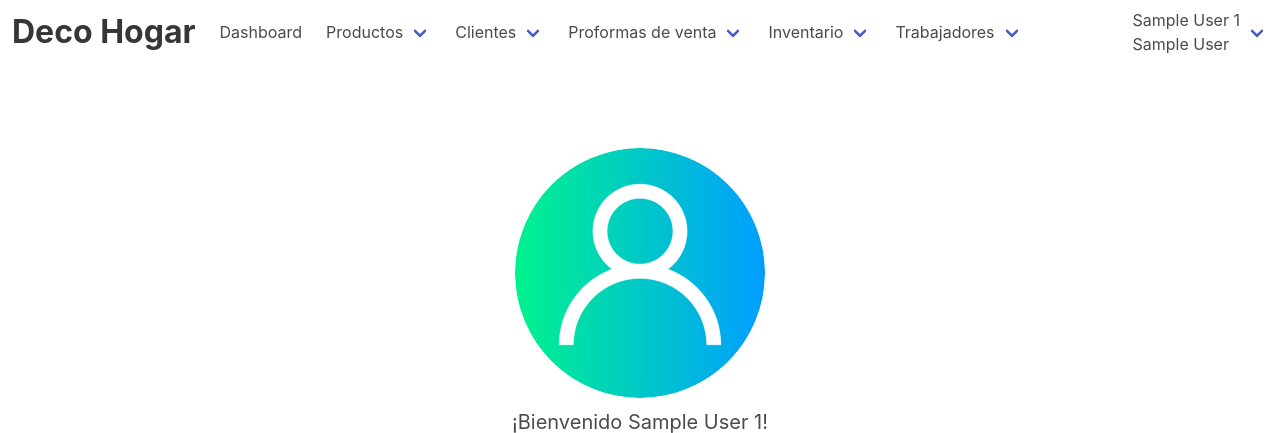
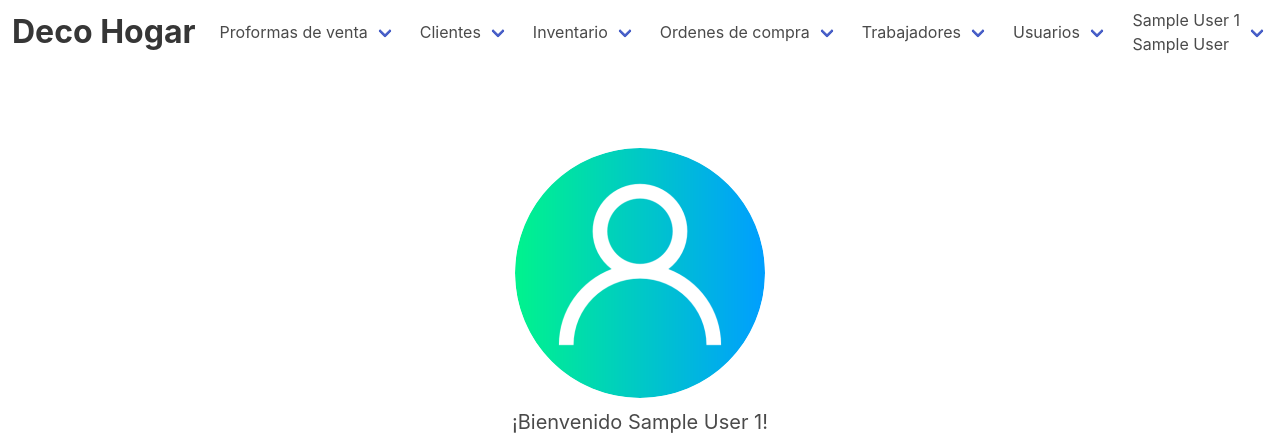
Before and after one commit to Xanderitsme/deco_hogar, a PHP site: page /deco_hogar/dashboard/ in a window 1280 px wide. Shown: the top 433 px of the page. Run offline with PHP 8.4, Linux system fonts and the light colour scheme; the visitor is signed in with stand-in values (Sample User, id 1).

Commit message:
Modifica la estructura de la navbar
Se modificó la navbar para poder colocar los enlaces de todas las secciones de la aplicación

```diff
--- a/public_html/app/views/inc/navbar.php
+++ b/public_html/app/views/inc/navbar.php
@@ -3,74 +3,103 @@
     <a class="navbar-item" href="<?php echo APP_URL; ?>dashboard/">
       <h1 class="title" style="font-weight: 700;">Deco Hogar</h1>
     </a>
-    <div class="navbar-burger" data-target="navbarExampleTransparentExample">
+    <div class="navbar-burger" data-target="navbar-links">
       <span></span>
       <span></span>
       <span></span>
     </div>
   </div>
 
-  <div id="navbarExampleTransparentExample" class="navbar-menu">
+  <div id="navbar-links" class="navbar-menu">
     <div class="navbar-start">
-      <a class="navbar-item" href="<?php echo APP_URL; ?>dashboard/">
-        Dashboard
-      </a>
+
       <div class="navbar-item has-dropdown is-hoverable">
-        <a class="navbar-link" href="<?php echo APP_URL; ?>productos/">
-          Productos
+        <a class="navbar-link" href="<?php echo APP_URL; ?>listaProformasVenta/">
+          Proformas de venta
         </a>
         <div class="navbar-dropdown is-boxed">
-          <a class="navbar-item" href="<?php echo APP_URL; ?>nuevoProducto/">
-            Registrar nuevo producto
+          <a class="navbar-item" href="<?php echo APP_URL; ?>nuevaProformaVenta/">
+            Nueva proforma de venta
+          </a>
+          <a class="navbar-item" href="<?php echo APP_URL; ?>listaProformasVenta/">
+            Lista de proformas de venta
           </a>
         </div>
       </div>
+
       <div class="navbar-item has-dropdown is-hoverable">
-        <a class="navbar-link" href="<?php echo APP_URL; ?>clientes/">
+        <a class="navbar-link" href="<?php echo APP_URL; ?>listaClientes/">
           Clientes
         </a>
         <div class="navbar-dropdown is-boxed">
-          <a class="navbar-item" href="#">
+          <a class="navbar-item" href="<?php echo APP_URL; ?>nuevoCliente/">
             Nuevo cliente
+          </a>
+          <a class="navbar-item" href="<?php echo APP_URL; ?>listaClientes/">
+            Lista de clientes
           </a>
         </div>
       </div>
+
       <div class="navbar-item has-dropdown is-hoverable">
-        <a class="navbar-link" href="#">
-          Proformas de venta
+        <a class="navbar-link" href="<?php echo APP_URL; ?>listaMovimientosInventario/">
+          Inventario
         </a>
         <div class="navbar-dropdown is-boxed">
-          <a class="navbar-item" href="#">
-            Nueva proforma de venta
+          <a class="navbar-item" href="<?php echo APP_URL; ?>listaMovimientosInventario/">
+            Lista de movimientos de inventario
+          </a>
+          <a class="navbar-item" href="<?php echo APP_URL; ?>nuevoProducto/">
+            Nuevo producto
+          </a>
+          <a class="navbar-item" href="<?php echo APP_URL; ?>listaProductos/">
+            Lista de productos
           </a>
         </div>
       </div>
+
       <div class="navbar-item has-dropdown is-hoverable">
-        <a class="navbar-link" href="#">
-          Inventario
+        <a class="navbar-link" href="<?php echo APP_URL; ?>listaOrdenesCompra/">
+          Ordenes de compra
         </a>
         <div class="navbar-dropdown is-boxed">
-          <a class="navbar-item" href="#">
-            Historial de movimientos de inventario
+          <a class="navbar-item" href="<?php echo APP_URL; ?>nuevaOrdenCompra/">
+            Nueva orden de compra
+          </a>
+          <a class="navbar-item" href="<?php echo APP_URL; ?>listaOrdenesCompra/">
+            Lista de ordenes de compra
           </a>
         </div>
       </div>
+
       <div class="navbar-item has-dropdown is-hoverable">
         <a class="navbar-link" href="<?php echo APP_URL; ?>listaTrabajadores/">
           Trabajadores
         </a>
         <div class="navbar-dropdown is-boxed">
           <a class="navbar-item" href="<?php echo APP_URL; ?>nuevoTrabajador/">
-            Registrar trabajador
+            Nuevo trabajador
           </a>
-          <a class="navbar-item" href="<?php echo APP_URL; ?>listaUsuarios/">
-            Usuarios
-          </a>
-          <a class="navbar-item" href="<?php echo APP_URL; ?>nuevoUsuario/">
-            Registrar usuario
+          <a class="navbar-item" href="<?php echo APP_URL; ?>listaTrabajadores/">
+            Lista de trabajadores
           </a>
         </div>
       </div>
+
+      <div class="navbar-item has-dropdown is-hoverable">
+        <a class="navbar-link" href="<?php echo APP_URL; ?>listaUsuarios/">
+          Usuarios
+        </a>
+        <div class="navbar-dropdown is-boxed">
+          <a class="navbar-item" href="<?php echo APP_URL; ?>nuevoUsuario/">
+            Nuevo usuario
+          </a>
+          <a class="navbar-item" href="<?php echo APP_URL; ?>listaUsuarios/">
+            Lista de usuarios
+          </a>
+        </div>
+      </div>
+
     </div>
 
     <div class="navbar-end">
```
